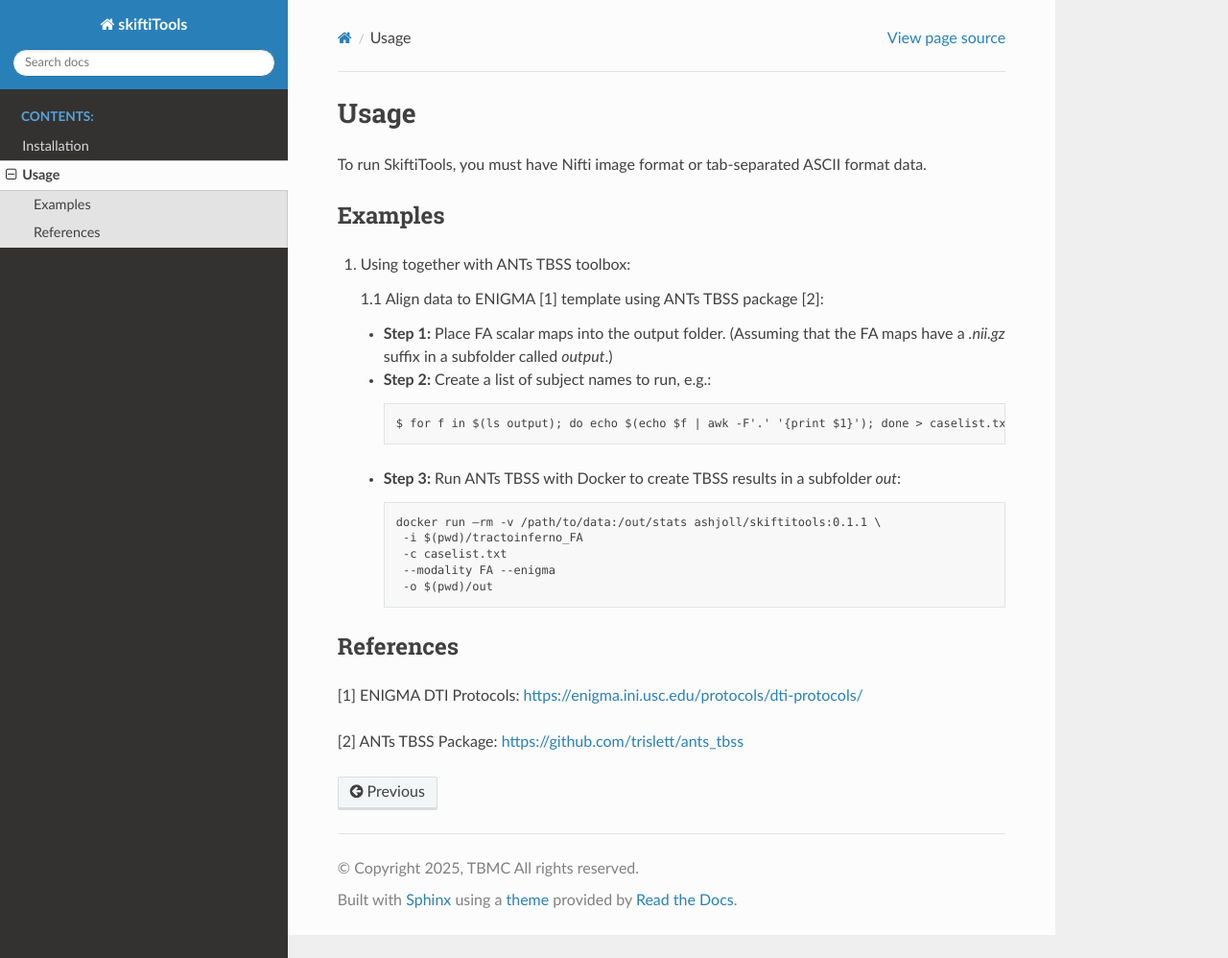
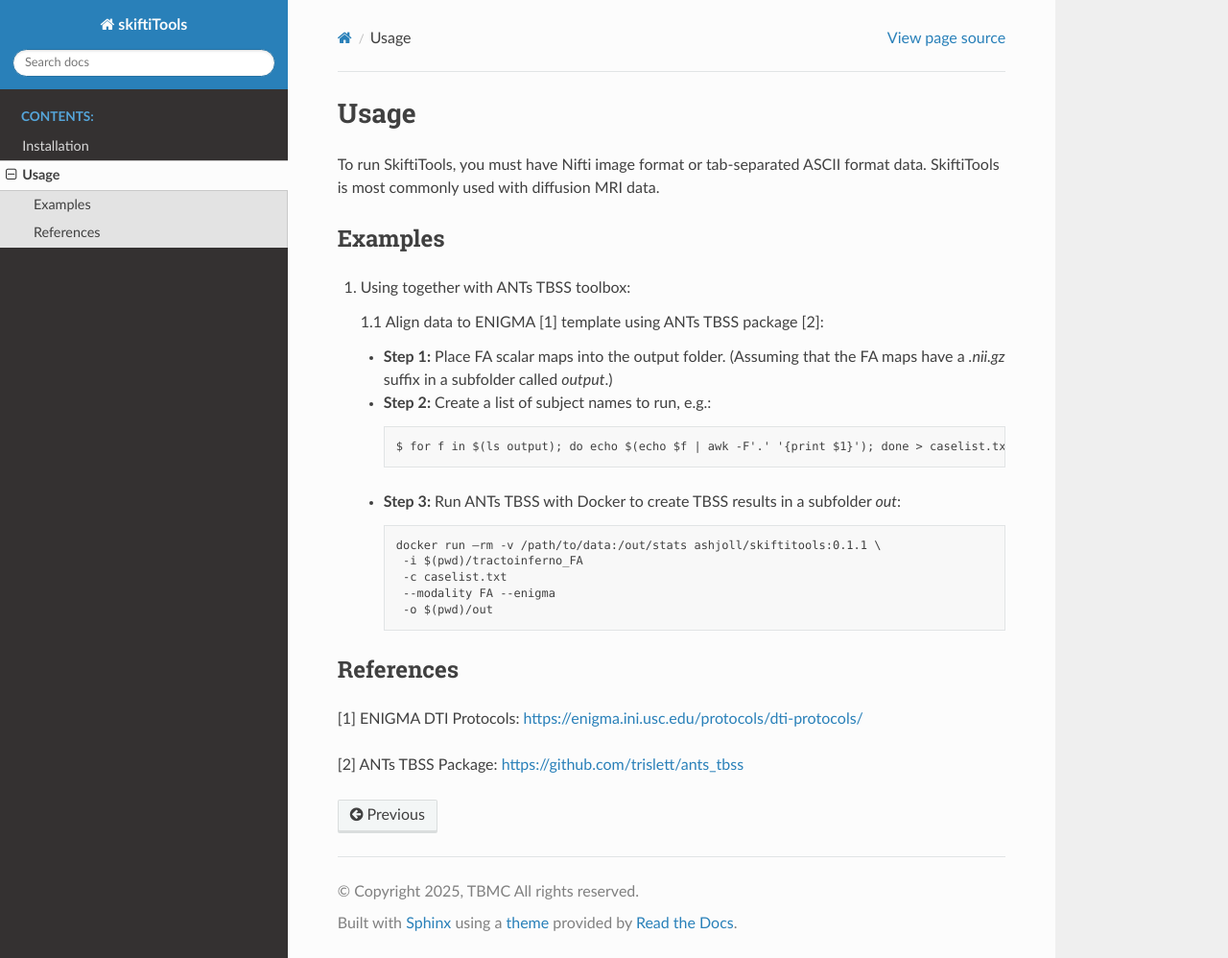
Before and after one commit to HKA07/skiftiGuide, a Sphinx documentation site: the page built from docs/usage.rst, in a window 1280 px wide and 998 px high. Shown: the whole window at 96% size. Built offline with Sphinx 7.4.7 and the Read the Docs theme 3.1.0, drawn with Linux system fonts in a browser that asks for light colours.

Commit message:
Update usage.rst

```diff
--- a/docs/usage.rst
+++ b/docs/usage.rst
@@ -2,7 +2,7 @@
 Usage
 ######
 
-To run SkiftiTools, you must have Nifti image format or tab-separated ASCII format data.
+To run SkiftiTools, you must have Nifti image format or tab-separated ASCII format data. SkiftiTools is most commonly used with diffusion MRI data.
 
 Examples
 --------
```
